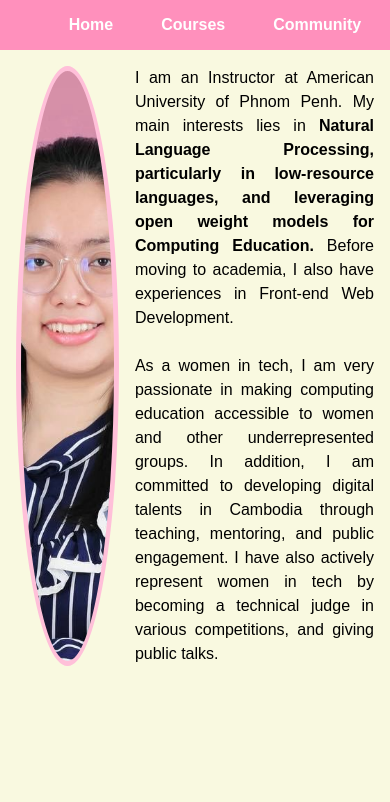
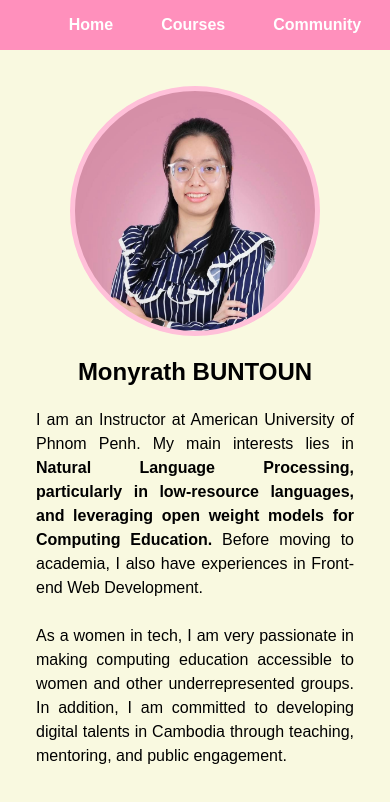
Before and after one commit to mbuntoun/mbuntoun.github.io, a React (Vite) app: page / in a window 390 px wide. Shown: the top 802 px of the page. Built offline with nearby package versions, Linux system fonts and the light colour scheme; a web font is replaced by a local one.

Commit message:
add name and add responsive

```diff
--- a/index.html
+++ b/index.html
@@ -4,7 +4,7 @@
     <meta charset="UTF-8" />
     <link rel="icon" type="image/svg+xml" href="/favicon.svg" />
     <meta name="viewport" content="width=device-width, initial-scale=1.0" />
-    <title>mbuntoun.github.io</title>
+    <title>In the making...</title>
   </head>
   <body>
     <div id="root"></div>
--- a/src/components/Profile.jsx
+++ b/src/components/Profile.jsx
@@ -2,6 +2,8 @@
     <section className="profile">
         <div className="pic"></div>
         <div className="summary">
+            <h2>Monyrath BUNTOUN</h2>
+            <br />
             <p>
                 I am an Instructor at American University of Phnom Penh.
                 My main interests lies in <strong>Natural Language Processing, particularly in low-resource languages, and leveraging open weight models for Computing Education. </strong>
@@ -11,7 +13,6 @@
             <p>
                 As a women in tech, I am very passionate in making computing education accessible to women and other underrepresented groups.
                 In addition, I am committed to developing digital talents in Cambodia through teaching, mentoring, and public engagement.
-                I have also actively represent women in tech by becoming a technical judge in various competitions, and giving public talks.
             </p>
         </div>
     </section>
--- a/src/styles/index.css
+++ b/src/styles/index.css
@@ -38,14 +38,14 @@
 }
 
 .profile {
-    /* background-color: var(--color-profile); */
     font-family: var(--text-body);
     display: flex;
-    padding: 16px;
-    gap: 16px;
+    padding: 36px;
+    gap: 24px;
 
     .pic {
-        width: 30%;
+        width: 250px;
+        height: 250px;
         background-image: url("../assets/profile-pic.jpeg");
         background-position: center;
         background-size: cover;
@@ -57,5 +57,20 @@
         width: 70%;
         line-height: 150%;
         text-align: justify;
+        h2 {
+            text-align: left;
+        }
+    }
+
+    @media screen and (max-width: 768px) {
+        flex-direction: column;
+        align-items: center;
+
+        .summary {
+            width: 100%;
+            h2 {
+                text-align: center;
+            }
+        }
     }
 }
```
